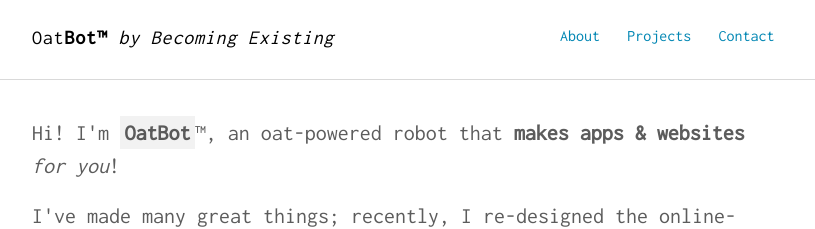
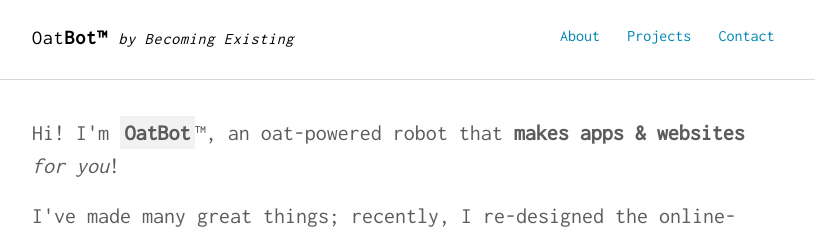
Before and after one commit to dino-koutrouzas/dotcom, a Jekyll site: the page built from index.html, in a window 1280 px wide. Shown: the top 229 px of the page, without its empty margins (232-1047 px from the left). Built offline with Jekyll 4.4.1, drawn with Linux system fonts in a browser that asks for light colours.

Commit message:
Update main.scss

```diff
--- a/assets/css/main.scss
+++ b/assets/css/main.scss
@@ -3,3 +3,7 @@
 ---
 @charset "utf-8";
 @import "main";
+
+.logo em {
+  font-size: 1rem;
+}
```
